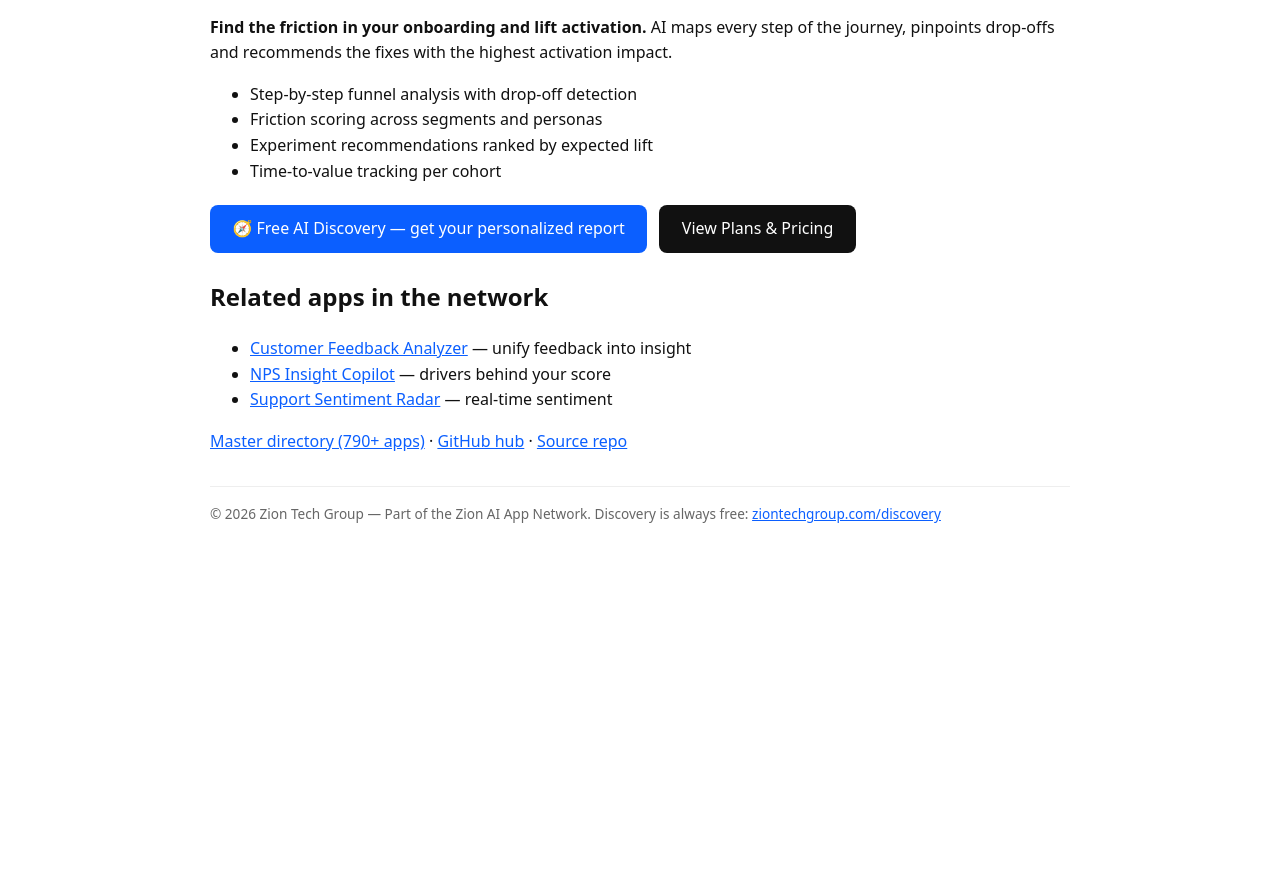
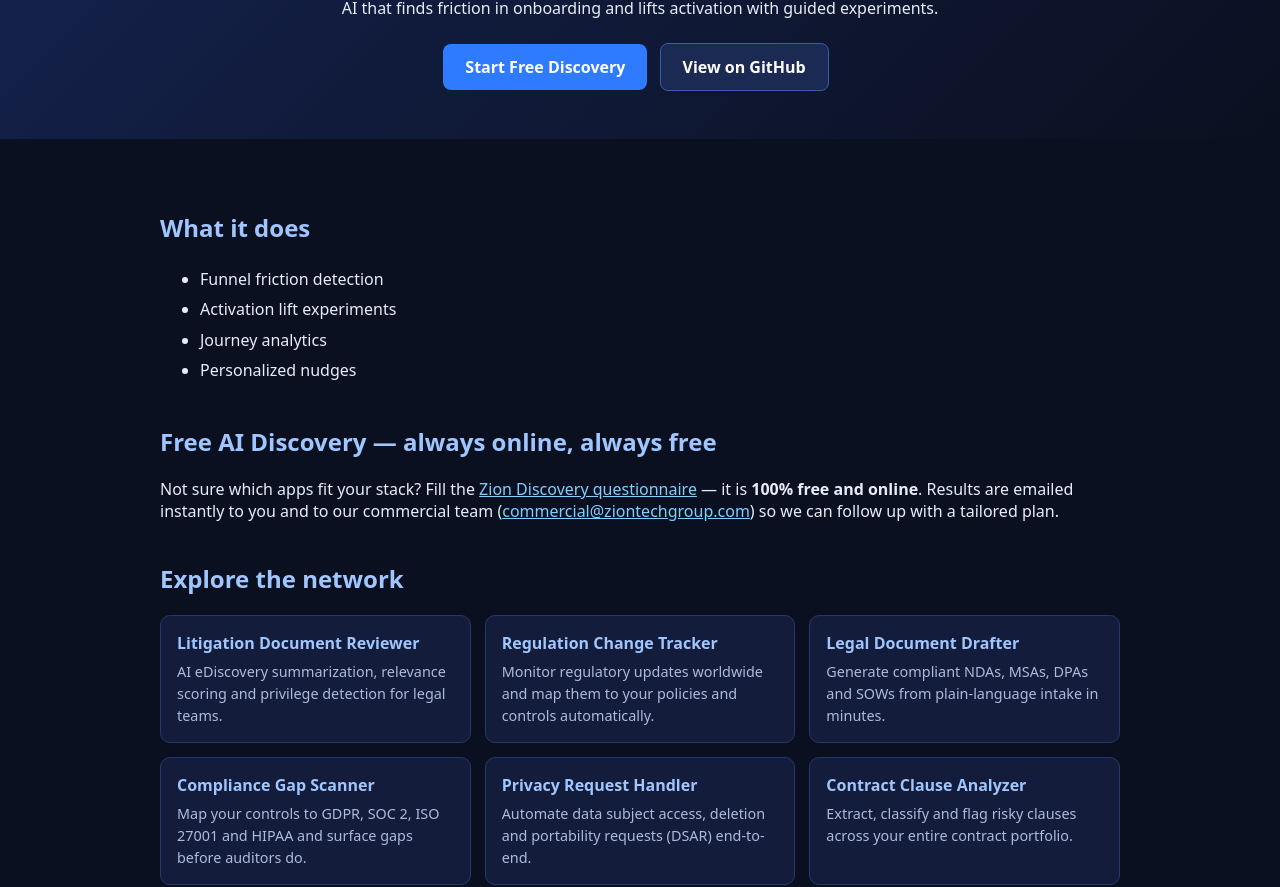
Before and after one commit to Zion-support/onboarding-journey-optimizer, a plain HTML site: page index.html in a window 1280 px wide. Shown: the part 137-1024 px from the top of the page. Before the commit the page ends 800 px from the top, so only its background shows below. Drawn offline with Linux system fonts and the light colour scheme.

Commit message:
Add interlinked landing page (Zion AI App Network)

```diff
--- a/index.html
+++ b/index.html
@@ -1,33 +1,56 @@
 <!DOCTYPE html>
 <html lang="en">
 <head>
-<meta charset="UTF-8">
-<meta name="viewport" content="width=device-width, initial-scale=1.0">
-<title>Onboarding Journey Optimizer — Zion AI App Network</title>
-<meta name="description" content="Onboarding Journey Optimizer — AI that finds friction in onboarding and lifts activation. Part of the Zion AI App Network by Zion Tech Group.">
-<style>body{font-family:system-ui,sans-serif;max-width:860px;margin:0 auto;padding:2rem;line-height:1.6;color:#111}.cta{display:inline-block;background:#0b5fff;color:#fff;padding:.7rem 1.4rem;border-radius:8px;text-decoration:none;margin:.3rem .5rem .3rem 0}a{color:#0b5fff}footer{margin-top:2rem;font-size:.85rem;color:#666;border-top:1px solid #eee;padding-top:1rem}</style>
+<meta charset="UTF-8"><meta name="viewport" content="width=device-width, initial-scale=1.0">
+<title>Onboarding Journey Optimizer — Zion AI App Network | Zion Tech Group</title>
+<meta name="description" content="AI that finds friction in onboarding and lifts activation with guided experiments. Part of the Zion AI App Network by Zion Tech Group.">
+<style>
+ body{font-family:system-ui,Segoe UI,Roboto,sans-serif;margin:0;background:#0b1020;color:#e8ecf8}
+ header{padding:48px 24px;text-align:center;background:linear-gradient(135deg,#14224d,#0b1020)}
+ h1{margin:0 0 12px;font-size:2.2rem} .tag{color:#7fd0ff}
+ main{max-width:960px;margin:0 auto;padding:32px 24px}
+ .cta{display:inline-block;margin:8px 8px 0 0;padding:12px 22px;background:#2f7bff;color:#fff;border-radius:8px;text-decoration:none;font-weight:600}
+ .cta.alt{background:#1b2a52;border:1px solid #3b5ba9}
+ ul{line-height:1.9} h2{color:#9fc6ff;margin-top:40px}
+ .grid{display:grid;grid-template-columns:repeat(auto-fill,minmax(260px,1fr));gap:14px}
+ .card{display:block;padding:16px;background:#131c3a;border:1px solid #26386b;border-radius:10px;text-decoration:none;color:#e8ecf8}
+ .card strong{display:block;color:#9fc6ff;margin-bottom:6px} .card span{font-size:.9rem;color:#aebadd}
+ footer{text-align:center;padding:32px;color:#7c89b3;font-size:.85rem}
+ a.net{color:#7fd0ff}
+</style>
 </head>
 <body>
-<header><a href="https://ziontechgroup.com/">Zion Tech Group</a> / <a href="https://ziontechgroup.com/zion-app-network/">App Network</a></header>
-<h1>Onboarding Journey Optimizer</h1>
-<p><strong>Find the friction in your onboarding and lift activation.</strong> AI maps every step of the journey, pinpoints drop-offs and recommends the fixes with the highest activation impact.</p>
-<ul>
-<li>Step-by-step funnel analysis with drop-off detection</li>
-<li>Friction scoring across segments and personas</li>
-<li>Experiment recommendations ranked by expected lift</li>
-<li>Time-to-value tracking per cohort</li>
-</ul>
-<p>
-<a class="cta" href="https://ziontechgroup.com/discovery/">🧭 Free AI Discovery — get your personalized report</a>
-<a class="cta" href="https://ziontechgroup.com/en/plans/" style="background:#111">View Plans &amp; Pricing</a>
-</p>
-<h2>Related apps in the network</h2>
-<ul>
-<li><a href="https://ziontechgroup.com/customer-feedback-analyzer/">Customer Feedback Analyzer</a> — unify feedback into insight</li>
-<li><a href="https://ziontechgroup.com/nps-insight-copilot/">NPS Insight Copilot</a> — drivers behind your score</li>
-<li><a href="https://ziontechgroup.com/support-sentiment-radar/">Support Sentiment Radar</a> — real-time sentiment</li>
-</ul>
-<p><a href="https://ziontechgroup.com/zion-app-network/">Master directory (790+ apps)</a> · <a href="https://github.com/Zion-support/zion-app-network">GitHub hub</a> · <a href="https://github.com/Zion-support/onboarding-journey-optimizer">Source repo</a></p>
-<footer>© 2026 Zion Tech Group — Part of the Zion AI App Network. Discovery is always free: <a href="https://ziontechgroup.com/discovery/">ziontechgroup.com/discovery</a></footer>
+<header>
+ <div class="tag">Zion AI App Network</div>
+ <h1>Onboarding Journey Optimizer</h1>
+ <p>AI that finds friction in onboarding and lifts activation with guided experiments.</p>
+ <a class="cta" href="https://ziontechgroup.com/discovery">Start Free Discovery</a>
+ <a class="cta alt" href="https://github.com/Zion-support/onboarding-journey-optimizer">View on GitHub</a>
+</header>
+<main>
+ <h2>What it does</h2>
+ <ul>
+      <li>Funnel friction detection</li>
+      <li>Activation lift experiments</li>
+      <li>Journey analytics</li>
+      <li>Personalized nudges</li>
+ </ul>
+ <h2>Free AI Discovery — always online, always free</h2>
+ <p>Not sure which apps fit your stack? Fill the <a class="net" href="https://ziontechgroup.com/discovery">Zion Discovery questionnaire</a> — it is <strong>100% free and online</strong>. Results are emailed instantly to you and to our commercial team (<a class="net" href="mailto:commercial@ziontechgroup.com">commercial@ziontechgroup.com</a>) so we can follow up with a tailored plan.</p>
+ <h2>Explore the network</h2>
+ <div class="grid">
+      <a class="card" href="https://ziontechgroup.com/litigation-doc-reviewer/"><strong>Litigation Document Reviewer</strong><span>AI eDiscovery summarization, relevance scoring and privilege detection for legal teams.</span></a>
+      <a class="card" href="https://ziontechgroup.com/regulation-change-tracker/"><strong>Regulation Change Tracker</strong><span>Monitor regulatory updates worldwide and map them to your policies and controls automatically.</span></a>
+      <a class="card" href="https://ziontechgroup.com/legal-doc-drafter/"><strong>Legal Document Drafter</strong><span>Generate compliant NDAs, MSAs, DPAs and SOWs from plain-language intake in minutes.</span></a>
+      <a class="card" href="https://ziontechgroup.com/compliance-gap-scanner/"><strong>Compliance Gap Scanner</strong><span>Map your controls to GDPR, SOC 2, ISO 27001 and HIPAA and surface gaps before auditors do.</span></a>
+      <a class="card" href="https://ziontechgroup.com/privacy-request-handler/"><strong>Privacy Request Handler</strong><span>Automate data subject access, deletion and portability requests (DSAR) end-to-end.</span></a>
+      <a class="card" href="https://ziontechgroup.com/contract-clause-analyzer/"><strong>Contract Clause Analyzer</strong><span>Extract, classify and flag risky clauses across your entire contract portfolio.</span></a>
+      <a class="card" href="https://ziontechgroup.com/support-sentiment-radar/"><strong>Support Sentiment Radar</strong><span>Real-time sentiment monitoring across every support channel so you act before churn.</span></a>
+      <a class="card" href="https://ziontechgroup.com/customer-feedback-analyzer/"><strong>Customer Feedback Analyzer</strong><span>Unify reviews, tickets and surveys into actionable product insight.</span></a>
+      <a class="card" href="https://ziontechgroup.com/nps-insight-copilot/"><strong>NPS Insight Copilot</strong><span>Turn NPS verbatims into drivers, trends and concrete action plans.</span></a>
+ </div>
+ <p style="margin-top:28px">Browse all apps in the <a class="net" href="https://ziontechgroup.com/apps/">Zion App Network directory</a> · <a class="net" href="https://ziontechgroup.com">ziontechgroup.com</a></p>
+</main>
+<footer>© 2026 Zion Tech Group — Part of the Zion AI App Network. Source: <a class="net" href="https://github.com/Zion-support/onboarding-journey-optimizer">github.com/Zion-support/onboarding-journey-optimizer</a></footer>
 </body>
 </html>
```
